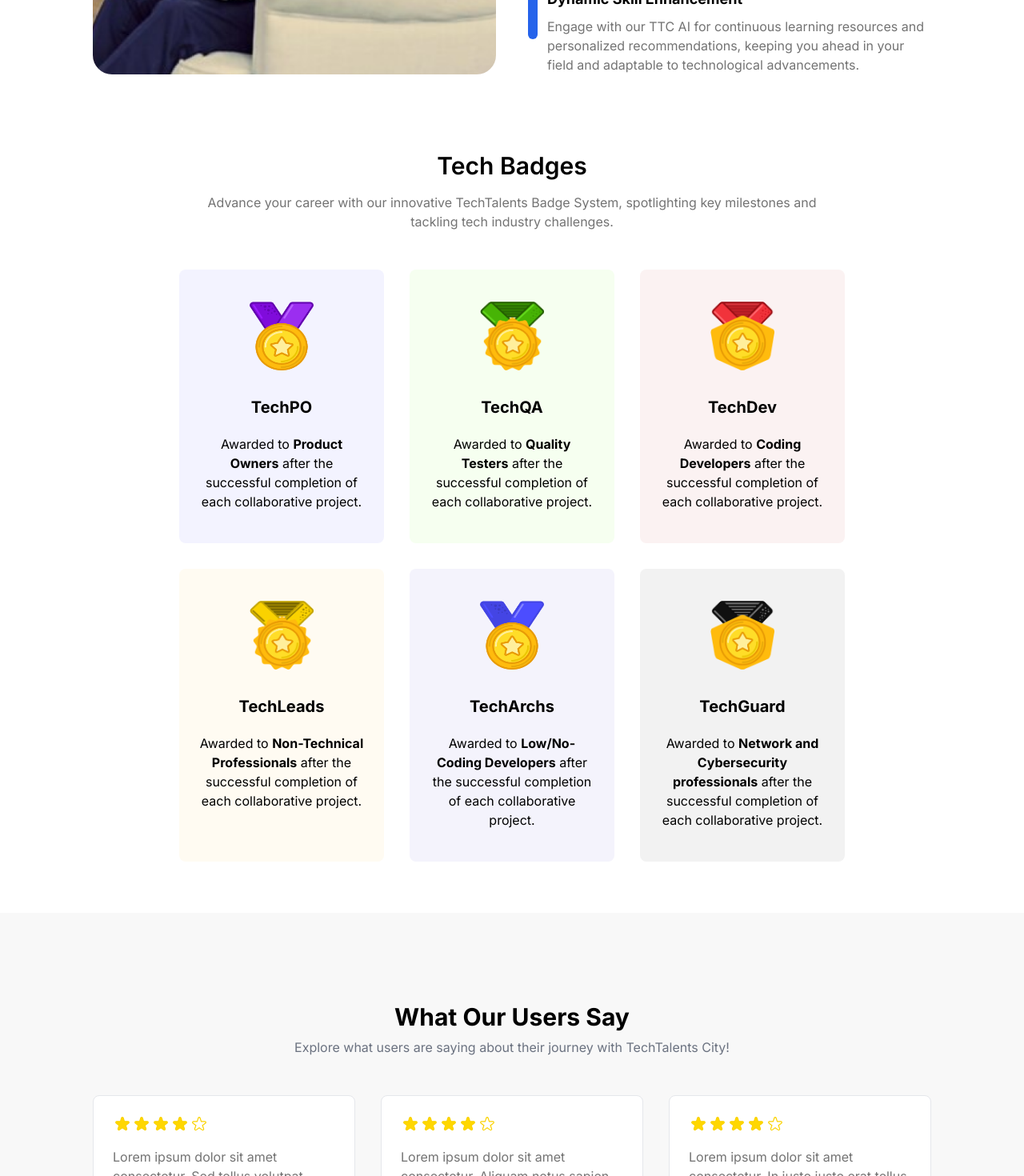
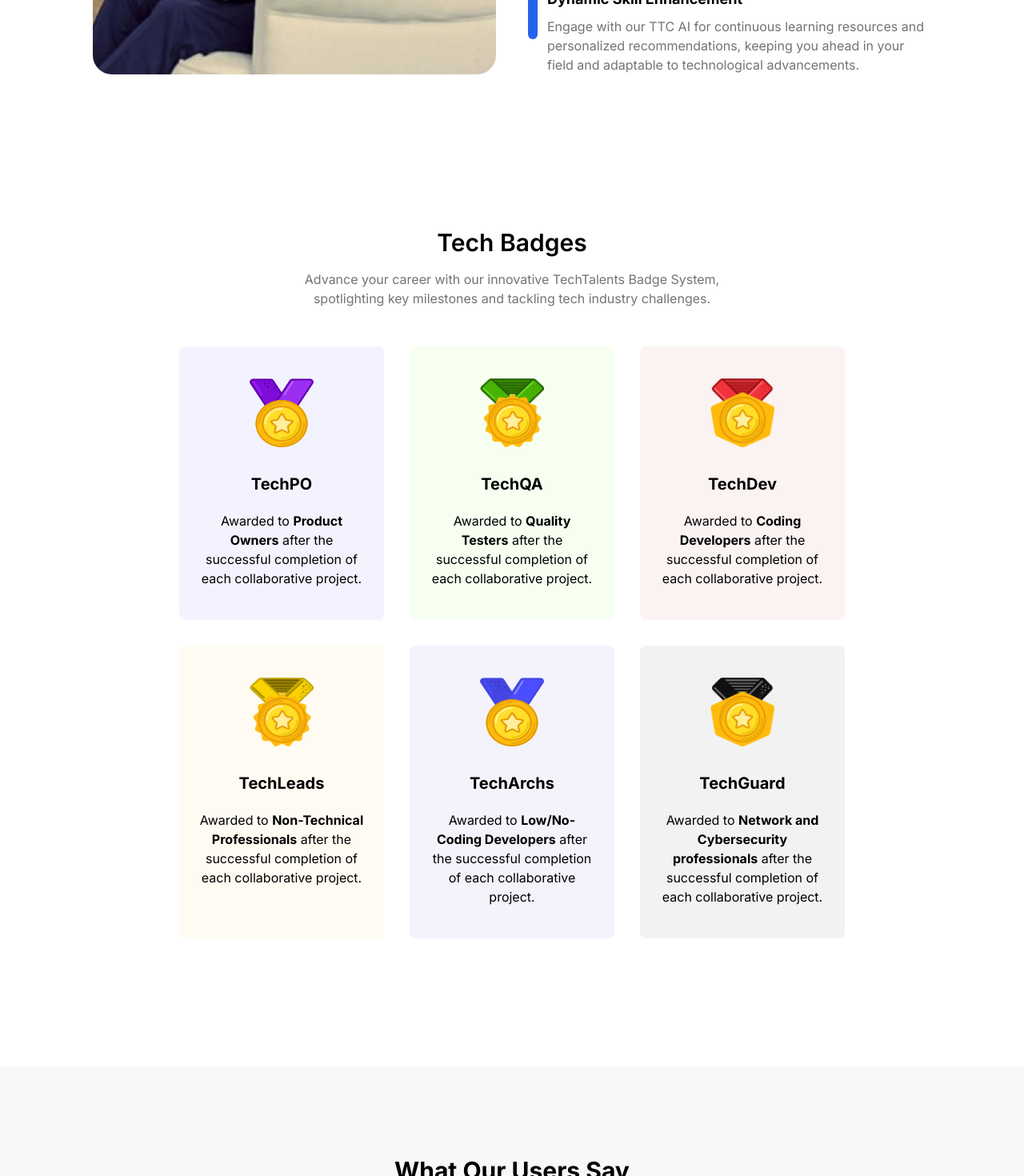
Before and after one commit to techtalentscity/techtalentscity.github.io, a React (Vite) app: page / in a window 1280 px wide. Shown: the part 2760-4230 px from the top of the page at 80% size. Built offline with nearby package versions, Linux system fonts and the light colour scheme.

Commit message:
spacing fix

```diff
--- a/src/Pages/Home/TechBadges.jsx
+++ b/src/Pages/Home/TechBadges.jsx
@@ -79,9 +79,9 @@ const badges = [
 
 const TechBadges = () => {
   return (
-    <Container className="bg-white py-16 !px-4 lg:!px-20 xl:!px-32">
+    <Container className="bg-white my-12 md:my-24 py-16 !px-4 lg:!px-20 xl:!px-32">
       <h2 className="text-3xl font-semibold text-center mb-4">Tech Badges</h2>
-      <p className="text-center mb-12 text-[#737373] max-w-3xl mx-auto">
+      <p className="text-center mb-12 text-[#737373] max-w-xl mx-auto">
         Advance your career with our innovative TechTalents Badge System, spotlighting key milestones and tackling tech industry challenges.
       </p>
       <div className="grid grid-cols-1 md:grid-cols-2 lg:grid-cols-3 gap-8">
--- a/src/Pages/Home/Testimonial.jsx
+++ b/src/Pages/Home/Testimonial.jsx
@@ -34,7 +34,7 @@ const Testimonials = () => {
         <Container className={'py-28'}>
             <div className="text-center mb-12">
                 <h2 className="text-2xl md:text-3xl font-bold">What Our Users Say</h2>
-                <p className="text-gray-500 mt-2">Explore what users are saying about their journey with TechTalents City!</p>
+                <p className="text-gray-500 mt-2 max-w-[378px] text-center mx-auto">Explore what users are saying about their journey with TechTalents City!</p>
             </div>
             <div className="grid grid-cols-1 md:grid-cols-2 lg:grid-cols-3 gap-8">
                 {testimonials.map((testimonial) => (
```
